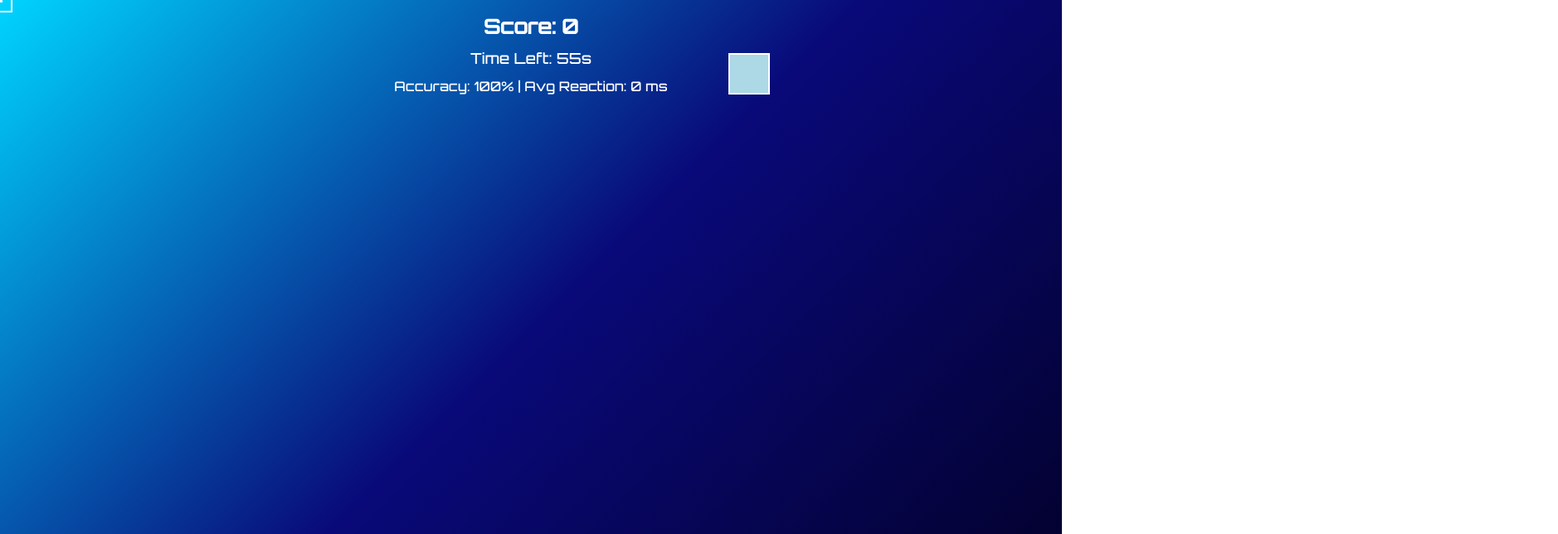
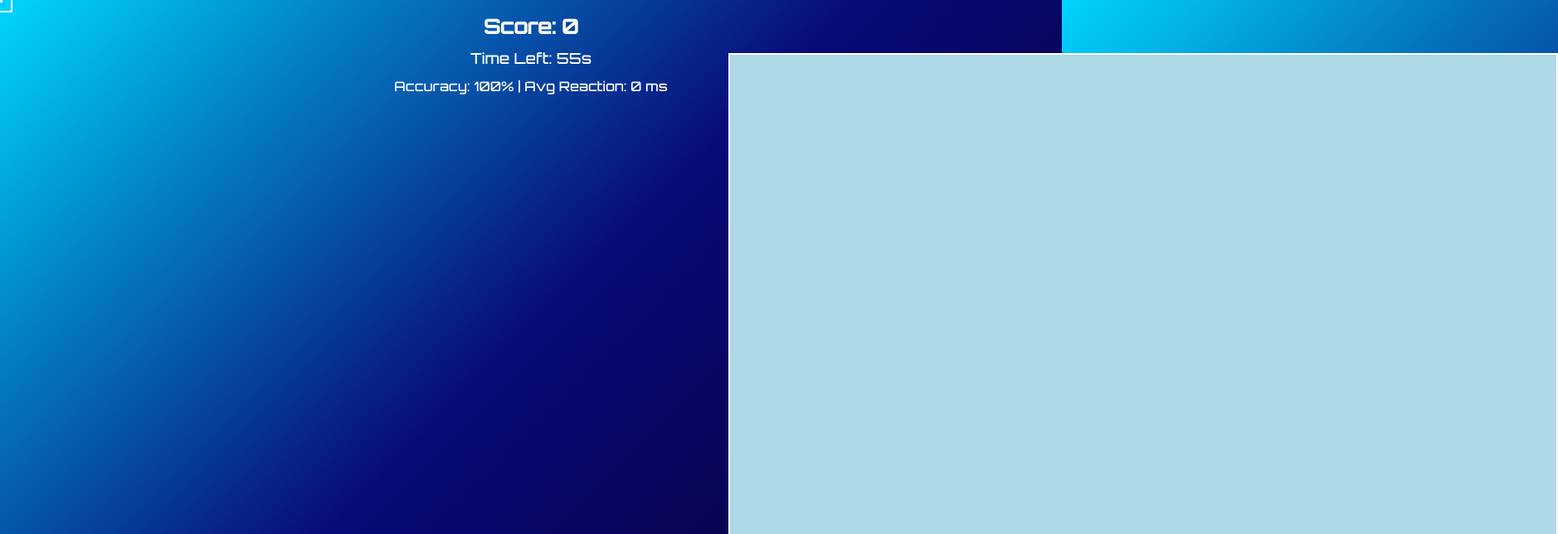
Before and after one commit to vonteriser/aimtest, a plain HTML site: page index.html in a window 1280 px wide. Shown: the top 644 px of the page at 83% size, 1878 px wide, since content can reach past the window. Drawn offline with nearby package versions, Linux system fonts and the light colour scheme.

Commit message:
Update index.html

```diff
--- a/index.html
+++ b/index.html
@@ -45,8 +45,8 @@
     .target {
   position: absolute;
   z-index: 40; /* Add this line */
-  width: 50px;
-  height: 50px;
+  width: 1000px;
+  height: 1000px;
   background-color: lightblue ;
   border: 2px solid white;
   border-radius: 0;
```
